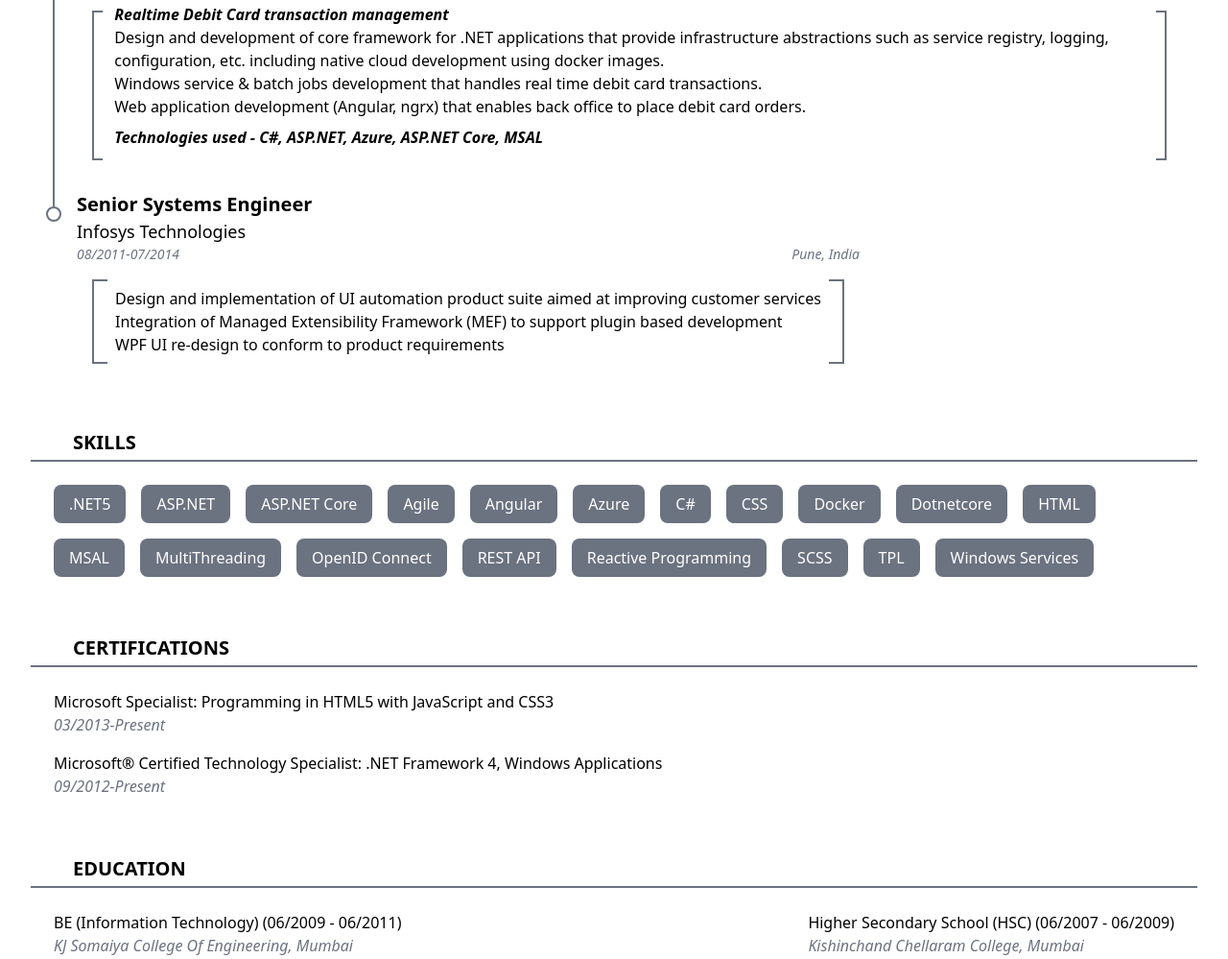
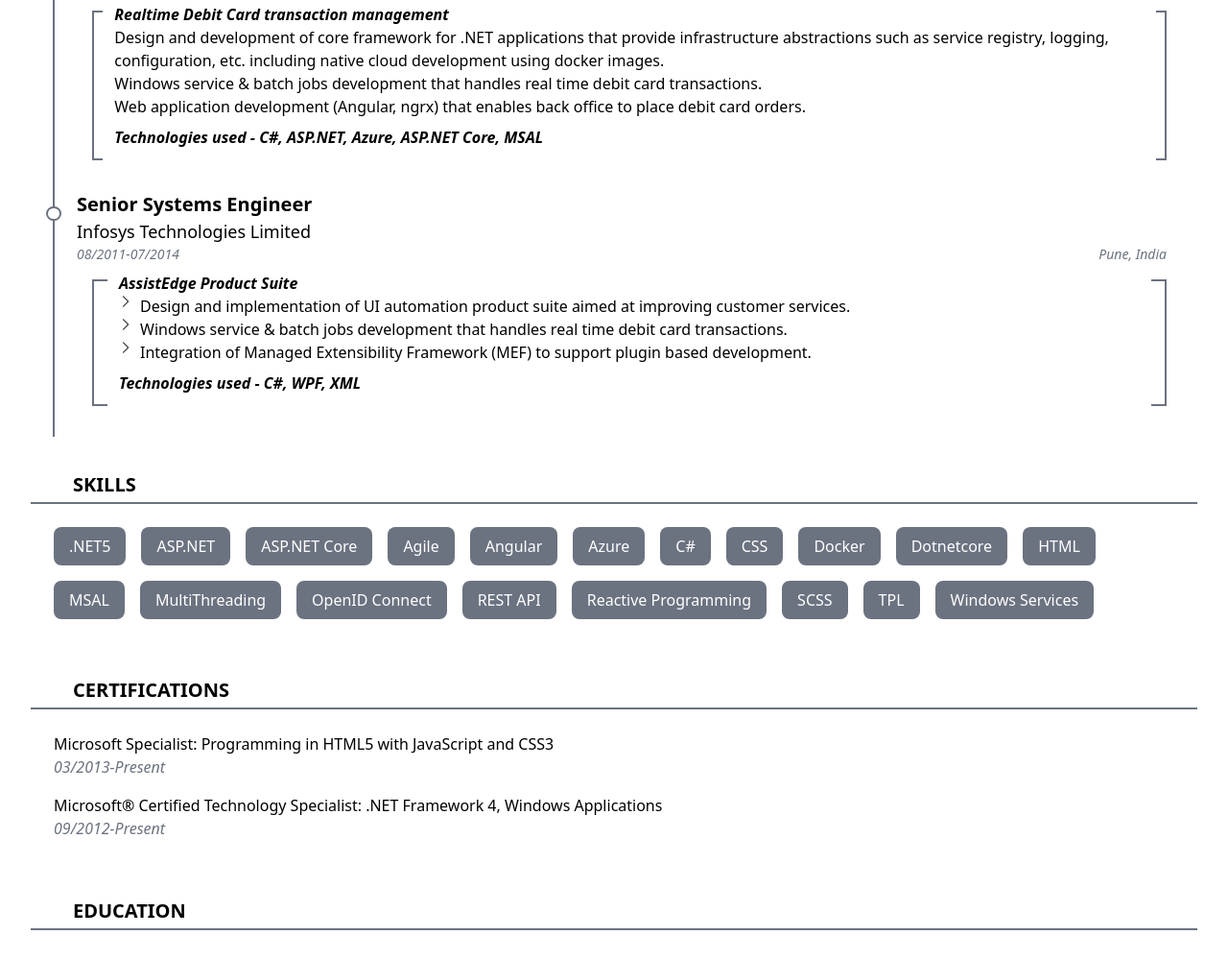
Before and after one commit to rootn3rd/resume-builder, a plain HTML site: page index.html in a window 1280 px wide. Shown: the part 1171-2170 px from the top of the page at 96% size. Drawn offline with nearby package versions, Linux system fonts and the light colour scheme.

Commit message:
bullet styling

```diff
--- a/index.html
+++ b/index.html
@@ -379,10 +379,9 @@
                 <div
                   class="
                     timeline
-                    overflow-hidden
                     flex flex-col
-                    items-start
-                    justify-start justify-items-start
+                    items-center
+                    justify-center justify-items-center
                     mr-4
                   "
                 >
@@ -397,12 +396,13 @@
                       mt-4
                     "
                   ></div>
+                  <div class="lining bg-gray-500 h-full w-0.5 border-1 -mb-4"></div>
                 </div>
-                <div class="detail">
+                <div class="detail flex-grow">
                   <div class="title text-xl font-semibold">
                     Senior Systems Engineer
                   </div>
-                  <div class="company text-lg">Infosys Technologies</div>
+                  <div class="company text-lg">Infosys Technologies Limited</div>
                   <div
                     class="
                       duration_location
@@ -412,30 +412,55 @@
                       flex
                       items-stretch
                       place-content-between
+                      pr-4
                     "
                   >
                     <div class="duration">08/2011-07/2014</div>
                     <div class="location">Pune, India</div>
                   </div>
-                  <div class="projects p-4 flex">
+                  <div class="projects p-4 flex flex-col">
+                    <div class="module flex">
                       <div
                         class="
                           bracket-start
                           w-4
                           border-2 border-gray-500 border-r-0
+                          flex-none
                         "
                       ></div>
-                    <div class="project-details p-2">
-                      <div class="detail">
+                      <div class="module-details flex-1 p-3">
+                        <div class="module-title italic font-semibold -mt-5">
+                          AssistEdge Product Suite
+                        </div>
+                        <div class="detail flex items-start">
+                          <!-- <div class="bullet flex flex-row items-start self-center -mt-5" >
+                            <div class="bullet-circle w-0.5 h-0.5 rounded-full border-gray-600 border-2 mr-2"></div>
+                          </div> -->
+                          <div class="bullet  scale-50 pr-2"><i class="text-black text-sm w-4 h-4 bi bi-chevron-right"></i></div>
+                          <div class="text">
                             Design and implementation of UI automation product suite
-                        aimed at improving customer services
+                            aimed at improving customer services.
                           </div>
-                      <div class="detail">
+                        </div>
+                        <div class="detail flex items-start">
+                          <div class="bullet scale-50 pr-2"><i class="text-black text-sm w-4 h-4 bi bi-chevron-right"></i></div>
+
+                          <div class="text">
+                            Windows service & batch jobs development that handles
+                            real time debit card transactions.
+                          </div>
+                        </div>
+                        <div class="detail flex items-start">
+                          <div class="bullet scale-50 pr-2"><i class="text-black text-sm w-4 h-4 bi bi-chevron-right"></i></div>
+
+                          <div class="text">
                             Integration of Managed Extensibility Framework (MEF) to
-                        support plugin based development
+                            support plugin based development.
                           </div>
-                      <div class="detail">
-                        WPF UI re-design to conform to product requirements
+                        </div>
+
+                        <div class="tech italic font-semibold pt-2">
+                          Technologies used - C#, WPF, XML
                         </div>
                       </div>
                       <div
@@ -443,8 +468,10 @@
                           bracket-end
                           w-4
                           border-2 border-gray-500 border-l-0
+                          flex-none
                         "
                       ></div>
+                    </div>
                   </div>
                 </div>
               </div>
```
Lines whose indentation alone changed are shown as unchanged.
